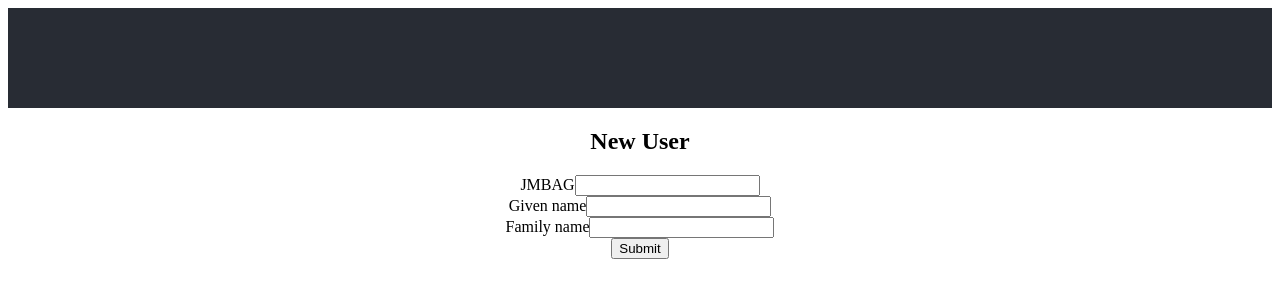
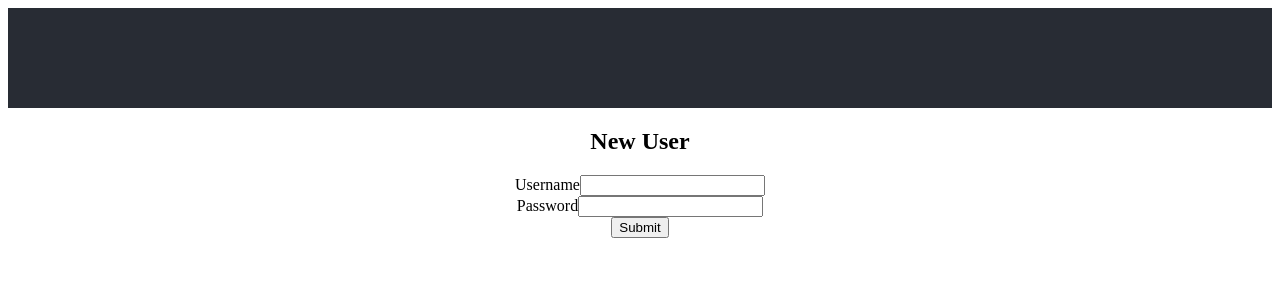
Before and after one commit to kz1999/Halo112Projekt, a React (Create React App) app in the folder IzvorniKod/frontend/: page / in a window 1280 px wide. Shown: the top 300 px of the page. Built offline with nearby package versions, Linux system fonts and the light colour scheme; the HTML template or start-up script is replaced by a standard one.

Commit message:
username, password

```diff
--- a/IzvorniKod/frontend/src/UserForm.js
+++ b/IzvorniKod/frontend/src/UserForm.js
@@ -1,7 +1,7 @@
 import React from "react";
 
 function UserForm(){
-    const [form, setForm] = React.useState( {jmbag: '', givenName:'', familyName:''});
+    const [form, setForm] = React.useState( {username:'', password:''});
 
     function onChange(event){
         const {name, value} = event.target;
@@ -11,9 +11,9 @@ function UserForm(){
     function onSubmit(e){
         e.preventDefault();
         const data = {
-            jmbag: form.jmbag,
-            familyName: form.familyName,
-            givenName: form.givenName
+
+            username: form.username,
+            password: form.password
         };
         const options={
             method: 'POST',
@@ -26,8 +26,8 @@ function UserForm(){
     }
 
     function isValid(){
-        const {jmbag, givenName, familyName} = form;
-        return jmbag.length === 10 && givenName.length > 0 && familyName.length > 0;
+        const {username, password} = form;
+        return username.length === 1 && password.length > 8;
     }
 
     return(
@@ -35,16 +35,12 @@ function UserForm(){
             <h2>New User</h2>
             <form onSubmit={onSubmit}>
                 <div className="FormRow">
-                    <label>JMBAG</label>
-                    <input name='jmbag' onChange={onChange} value={form.jmbag}/>
+                    <label>Username</label>
+                    <input name='username' onChange={onChange} value={form.username}/>
                 </div>
                 <div className="FormRow">
-                    <label>Given name</label>
-                    <input name='givenName' onChange={onChange} value={form.givenName}/>
-                </div>
-                <div className="FormRow">
-                    <label>Family name</label>
-                    <input name='familyName' onChange={onChange} value={form.familyName}/>
+                    <label>Password</label>
+                    <input name='password' onChange={onChange} value={form.password}/>
                 </div>
                 <button type="submit" disabled = {!isValid}>Submit</button>
             </form>
```
